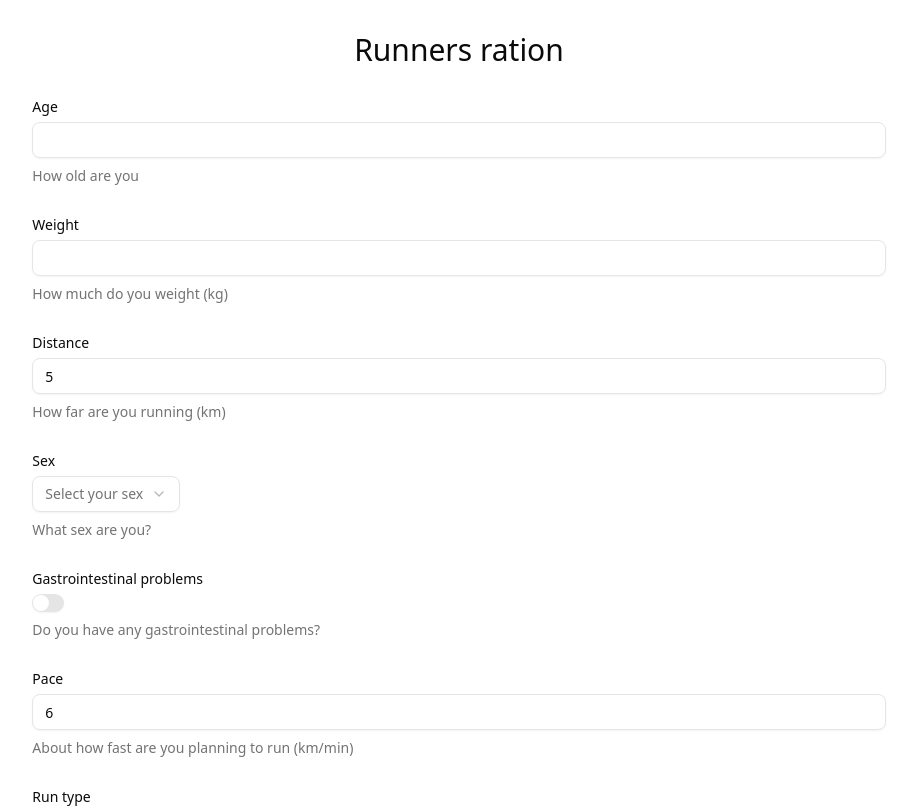
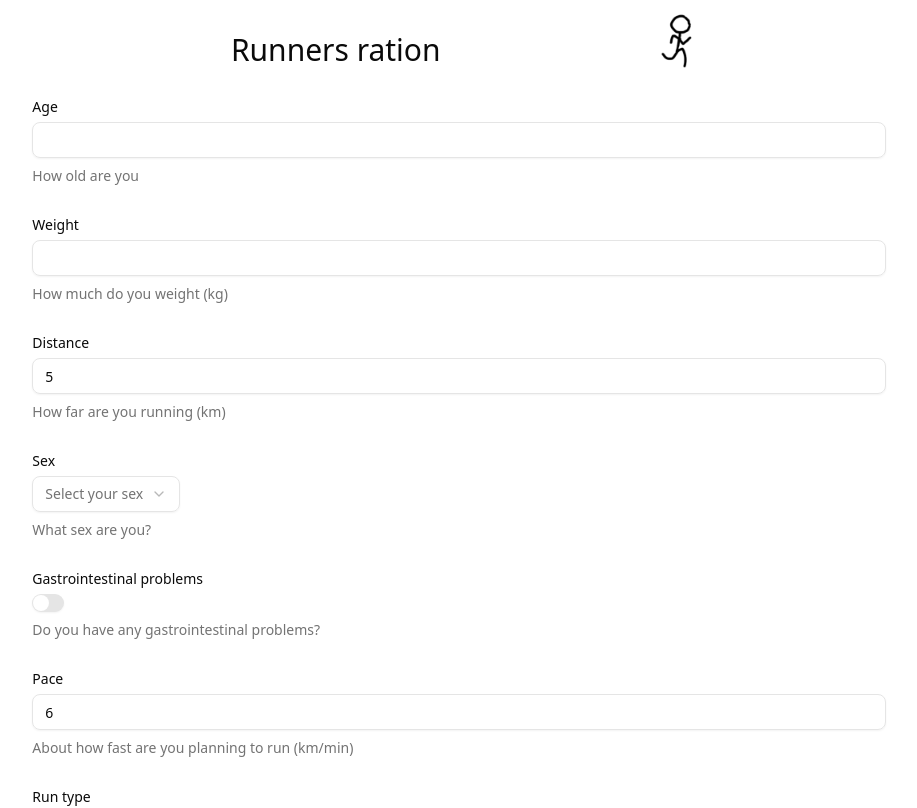
Before and after one commit to david11267/runners-ration, a React (Vite) app: page / in a window 1280 px wide. Shown: the top 808 px of the page, without its empty margins (181-1098 px from the left). Built offline with nearby package versions, Linux system fonts and the light colour scheme.

Commit message:
added charming runner

```diff
--- a/src/App.tsx
+++ b/src/App.tsx
@@ -5,7 +5,10 @@ function App() {
   return (
     <div className="grid  grid-cols-6 ">
       <div className="col-start-2 col-span-4 ">
-        <h1 className="text-3xl text-center m-8"> Runners ration</h1>
+        <div className="flex justify-evenly">
+          <h1 className="text-3xl text-center m-8"> Runners ration</h1>
+          <img className="h-20" src="src\assets\runner.gif" />
+        </div>
         <RunForm />
       </div>
     </div>
```
Also changed, not shown: src/assets/runner.gif (added).
